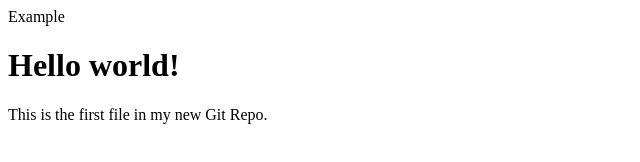
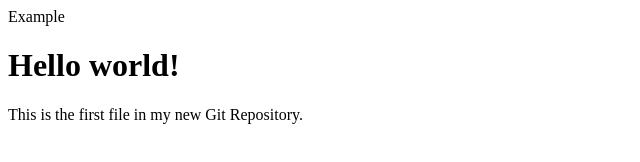
Before and after one commit to sdongit123/mygitrepo.github.io, a plain HTML site: page index.html in a window 1280 px wide. Shown: the full height of the page, 0-640 px from the left. Drawn offline with Linux system fonts and the light colour scheme.

Commit message:
Update index.html

```diff
--- a/index.html
+++ b/index.html
@@ -6,6 +6,6 @@ Example
 </head>
 <body>
 <h1>Hello world!</h1>
-<p>This is the first file in my new Git Repo.</p>
+<p>This is the first file in my new Git Repository.</p>
 </body>
 </html>
```
